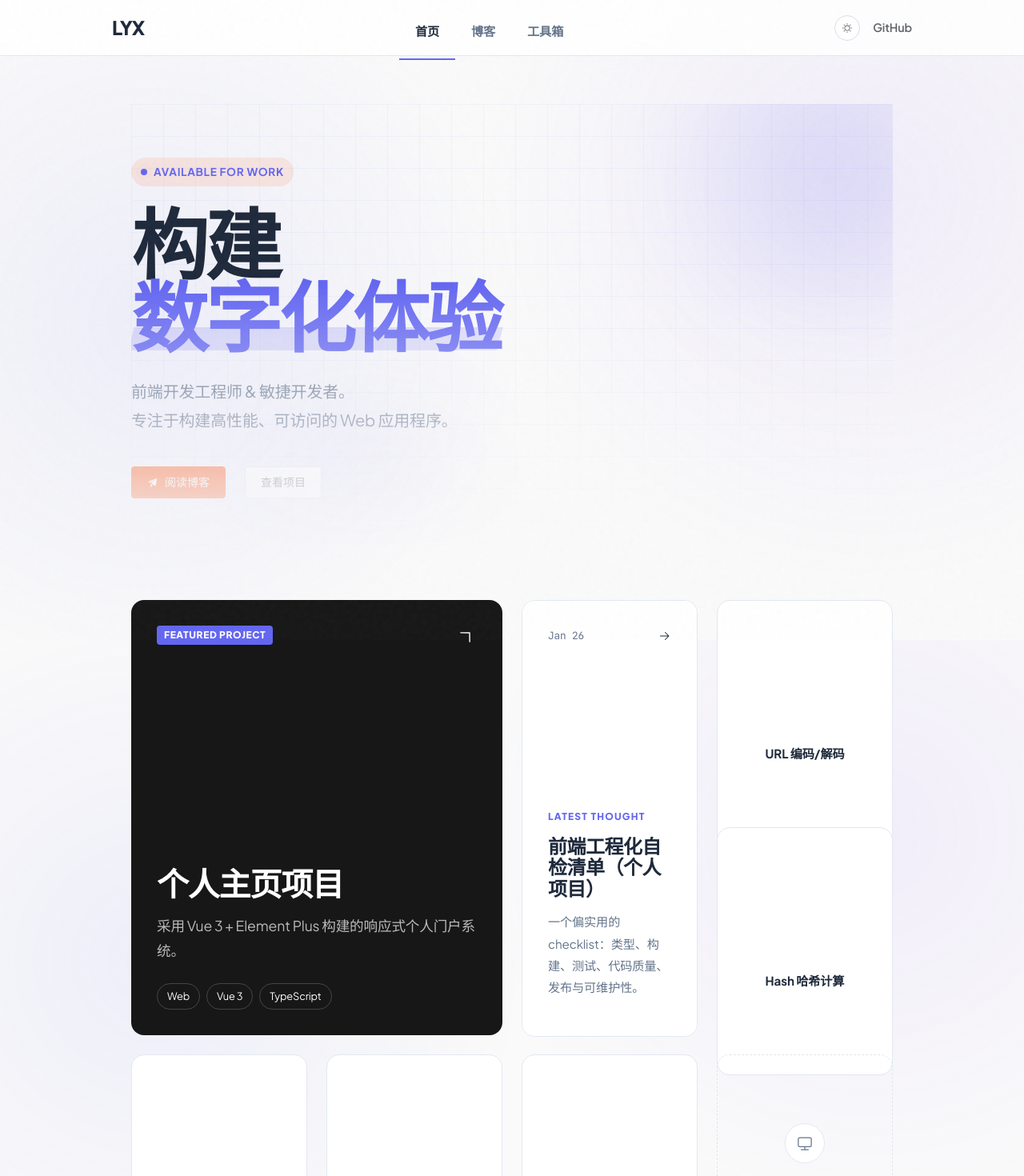
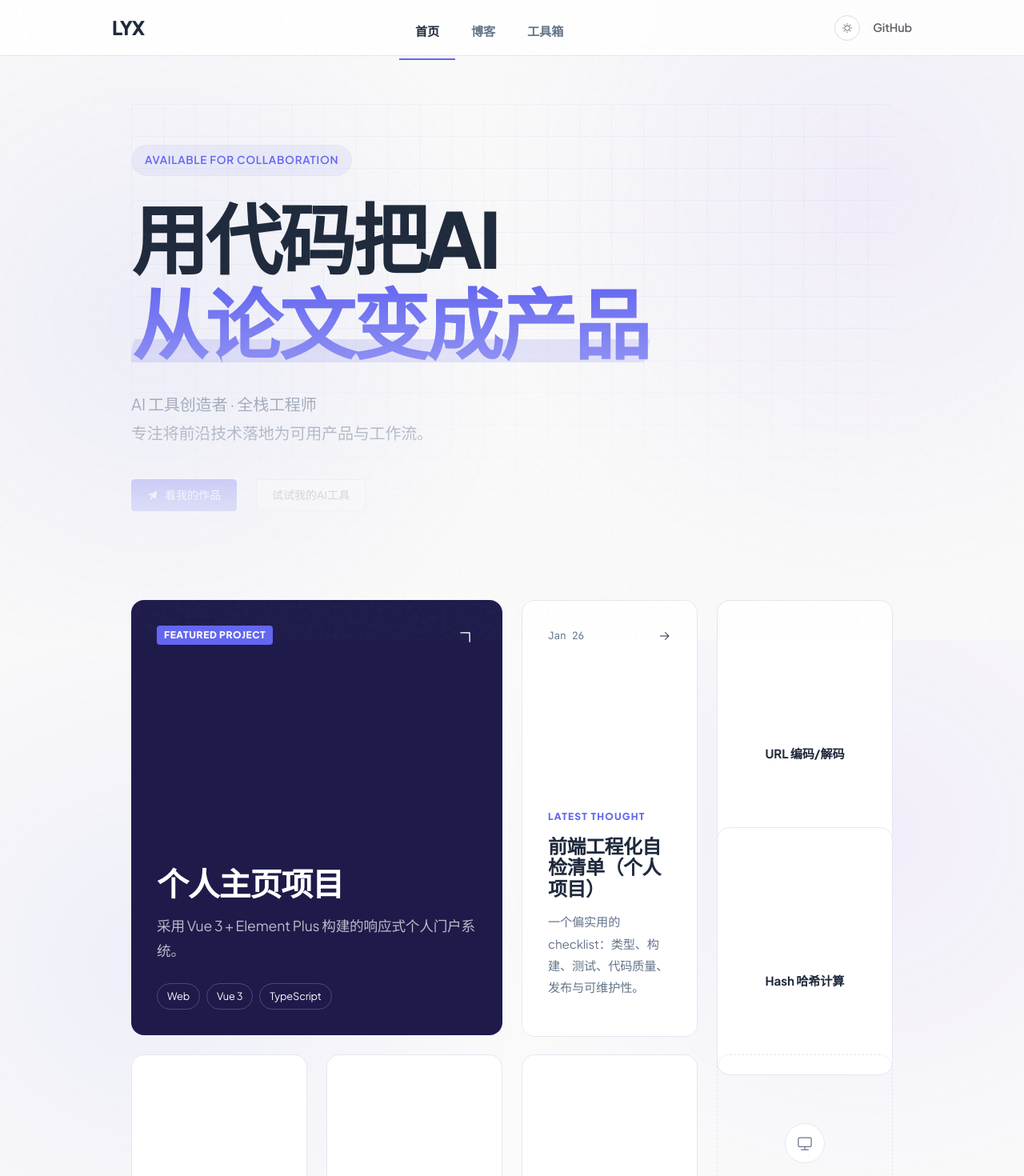
Before and after one commit to lyx058019/lyx058019.github.io, a Vue app: page / in a window 1280 px wide. Shown: the top 1470 px of the page at 80% size. Built offline with nearby package versions, Linux system fonts and the light colour scheme.

Commit message:
chore(docs): add missing docs and update layout/styles
Ultraworked with [Sisyphus](https://github.com/code-yeongyu/oh-my-opencode)

Co-authored-by: Sisyphus <clio-agent@sisyphuslabs.ai>

```diff
--- a/src/layout/MainLayout.vue
+++ b/src/layout/MainLayout.vue
@@ -61,7 +61,7 @@ const handleSelect = (key: string) => {
         <div class="footer-inner">
           <div class="footer-left">
             <div class="footer-brand">LYX.DEV</div>
-            <p class="footer-tagline">Engineering User Experiences.</p>
+            <p class="footer-tagline">micrabbit · 把AI变成产品</p>
           </div>
           <div class="footer-right">
             <div class="footer-links">
--- a/src/views/Home.vue
+++ b/src/views/Home.vue
@@ -39,21 +39,19 @@ const goTool = (path: string) => router.push(path)
   <div class="home-view">
     <!-- Hero Section -->
     <section class="hero bg-hero-grid">
-      <!-- Ambient Orbs -->
-      <div class="orb orb-1"></div>
-      <div class="orb orb-2"></div>
+      <!-- Ambient Orbs Removed -->
 
       <div class="hero-content">
         <div class="hero-badge">
-          <span class="pulse"></span> Available for work
+          Available for collaboration
         </div>
-        <h1 class="animate-drop">构建<br><span class="highlight">数字化体验</span></h1>
-        <p class="subtitle animate-fade">前端开发工程师 & 敏捷开发者。<br>专注于构建高性能、可访问的 Web 应用程序。</p>
+        <h1 class="animate-drop">用代码把AI<br><span class="highlight">从论文变成产品</span></h1>
+        <p class="subtitle animate-fade">AI 工具创造者 · 全栈工程师<br>专注将前沿技术落地为可用产品与工作流。</p>
 
         <div class="hero-actions">
-          <el-button type="primary" size="large" :icon="Promotion" color="#FF4D00" class="pk-btn-primary"
-            @click="goBlog">阅读博客</el-button>
-          <el-button size="large" class="pk-btn-secondary" @click="goProjects">查看项目</el-button>
+          <el-button type="primary" size="large" :icon="Promotion" class="pk-btn-primary"
+            @click="goBlog">看我的作品</el-button>
+          <el-button size="large" class="pk-btn-secondary" @click="goTools">试试我的AI工具</el-button>
         </div>
       </div>
     </section>
@@ -147,29 +145,21 @@ const goTool = (path: string) => router.push(path)
     display: inline-flex;
     align-items: center;
     gap: 8px;
-    padding: 6px 12px;
-    background: rgba(255, 77, 0, 0.1);
+    padding: 6px 16px;
+    background: var(--pk-ambient-1);
     color: var(--pk-color-primary);
     border-radius: 99px;
     font-size: 0.85rem;
-    font-weight: 700;
+    font-weight: 600;
     margin-bottom: 24px;
     text-transform: uppercase;
     letter-spacing: 0.05em;
-
-    .pulse {
-      width: 8px;
-      height: 8px;
-      background: currentColor;
-      border-radius: 50%;
-      box-shadow: 0 0 0 rgba(255, 77, 0, 0.4);
-      animation: pulse 2s infinite;
-    }
+    border: 1px solid var(--pk-border-color);
   }
 
   h1 {
     font-size: clamp(3rem, 8vw, 6rem);
-    line-height: 0.95;
+    line-height: 1.1;
     margin-bottom: 32px;
     letter-spacing: -0.04em;
     font-weight: 900;
@@ -178,35 +168,6 @@ const goTool = (path: string) => router.push(path)
     .highlight {
       color: var(--pk-color-primary);
     }
-  }
-
-  .orb {
-    position: absolute;
-    width: 300px;
-    height: 300px;
-    border-radius: 50%;
-    filter: blur(80px);
-    opacity: 0.15;
-    z-index: 0;
-    pointer-events: none;
-    animation: floatOrb 10s infinite ease-in-out;
-  }
-
-  .orb-1 {
-    background: var(--pk-color-primary);
-    top: -50px;
-    right: -50px;
-    animation-delay: 0s;
-  }
-
-  .orb-2 {
-    background: #4f46e5;
-    /* Indigo */
-    bottom: -50px;
-    left: 20%;
-    width: 200px;
-    height: 200px;
-    animation-delay: -5s;
   }
 
   .subtitle {
@@ -219,18 +180,6 @@ const goTool = (path: string) => router.push(path)
   .hero-actions {
     display: flex;
     gap: 12px;
-  }
-}
-
-@keyframes floatOrb {
-
-  0%,
-  100% {
-    transform: translate(0, 0);
-  }
-
-  50% {
-    transform: translate(20px, -20px);
   }
 }
 
@@ -268,22 +217,21 @@ const goTool = (path: string) => router.push(path)
     grid-row: span 2;
   }
 
-  background: #171717;
-  /* Neutral-900: Always dark to support white text */
+  background: var(--pk-color-surface-strong);
   /* Dark Card for Feature */
   border: none;
 
   .project-info {
     h3 {
       font-size: 2.5rem;
-      color: white;
+      color: var(--pk-color-text-on-strong);
       margin: 0 0 16px;
       line-height: 1;
       letter-spacing: -0.03em;
     }
 
     p {
-      color: rgba(255, 255, 255, 0.7);
+      color: var(--pk-color-text-on-strong-muted);
       font-size: 1.1rem;
       margin-bottom: 24px;
     }
@@ -296,24 +244,24 @@ const goTool = (path: string) => router.push(path)
 
     span {
       padding: 4px 12px;
-      border: 1px solid rgba(255, 255, 255, 0.2);
+      border: 1px solid var(--pk-color-border-on-strong);
       border-radius: 99px;
       font-size: 0.8rem;
-      color: white;
+      color: var(--pk-color-text-on-strong);
     }
   }
 
   .pk-tag-indicator {
     background: var(--pk-color-primary);
     border: none;
-    color: white;
+    color: var(--pk-color-text-on-strong);
     font-weight: 800;
     letter-spacing: 0.05em;
   }
 
   .action-icon {
     font-size: 24px;
-    color: white;
+    color: var(--pk-color-text-on-strong);
     transform: rotate(-45deg);
     transition: transform 0.3s;
   }
@@ -431,7 +379,7 @@ const goTool = (path: string) => router.push(path)
     align-items: center;
     justify-content: center;
     background: var(--pk-color-bg-card);
-    transition: all 0.3s;
+    transition: var(--transition-smooth);
     font-size: 20px;
   }
 
@@ -439,20 +387,6 @@ const goTool = (path: string) => router.push(path)
     border-color: var(--pk-color-primary);
     color: var(--pk-color-primary);
     transform: rotate(90deg);
-  }
-}
-
-@keyframes pulse {
-  0% {
-    box-shadow: 0 0 0 0 rgba(255, 77, 0, 0.4);
-  }
-
-  70% {
-    box-shadow: 0 0 0 6px rgba(255, 77, 0, 0);
-  }
-
-  100% {
-    box-shadow: 0 0 0 0 rgba(255, 77, 0, 0);
   }
 }
 
```
Also changed, not shown: 3 other files (tests, documents, lock files or other folders).
